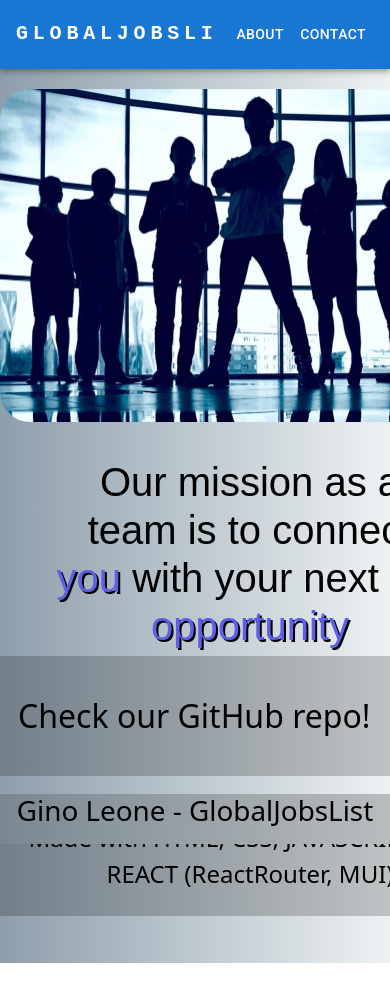
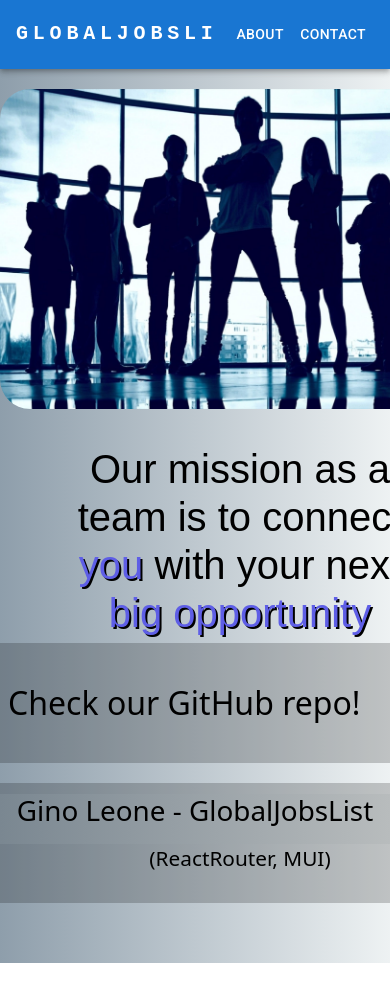
Before and after one commit to ginoleone-dev/GlobalJobsList, a React (Create React App) app: page /about in a window 390 px wide. Shown: the top 996 px of the page. Built offline with nearby package versions, Linux system fonts and the light colour scheme.

Commit message:
more responsiveness v2

```diff
--- a/src/Pages/Pages.css
+++ b/src/Pages/Pages.css
@@ -321,3 +321,50 @@
 }
 
 }
+
+@media only screen and (max-width: 505px) {
+
+  .aboutContent1{
+display: flex;
+height: 100px;
+margin-bottom: 20px;
+}
+
+.aboutContent2{
+display: flex;
+height: 80px;
+margin-bottom: 80px;
+}
+
+.imageAbout{
+  margin-top: 20px;
+width: 480px;
+}
+
+.titleAbout{
+  width: 80%;
+  font-size: 2.5rem;
+  text-align: center ;
+}
+
+.aboutLinks{
+margin-top: -30px;
+}
+.aboutContent1{
+  width: 100%;
+  height: 120px;}
+
+.aboutContent2{height: 120px;}
+
+.completeContact{
+  height: 60vh;
+}
+
+.checkGit{font-size: 2rem;}
+
+.madeWith{
+  font-size: 1.3rem;
+  text-align: center;
+}
+
+}
--- a/src/index.css
+++ b/src/index.css
@@ -304,6 +304,7 @@
 }
 }
 
+
 @media only screen and (max-width: 700px) {
 
   .item-con{
@@ -346,3 +347,46 @@
   margin-right: 10px;
 }
 }
+
+@media only screen and (max-width: 505px) {
+
+  .item-con{
+    display: flex;
+    justify-content: center;
+  }
+
+
+  .listing-container{
+    width: 450px;
+
+  }
+
+  .textEmployee{
+  display: flex;
+  flex-direction: column;
+  justify-content: center;
+  /* margin-top: 90px; */
+}
+
+.buttons{
+  width: 80%;
+  height: 60px;
+  overflow: hidden;
+  padding-top: 5px;
+  margin-top: 10px;
+
+  border-radius: 20px;;
+  background-color: #d8d8d8;
+  box-shadow: 4px 4px 3px black;
+}
+
+.newButt{
+  width: 90px;
+}
+
+.openModalBtn{
+  width: 100px;
+  height: 60px;
+  margin-right: 10px;
+}
+}
```
